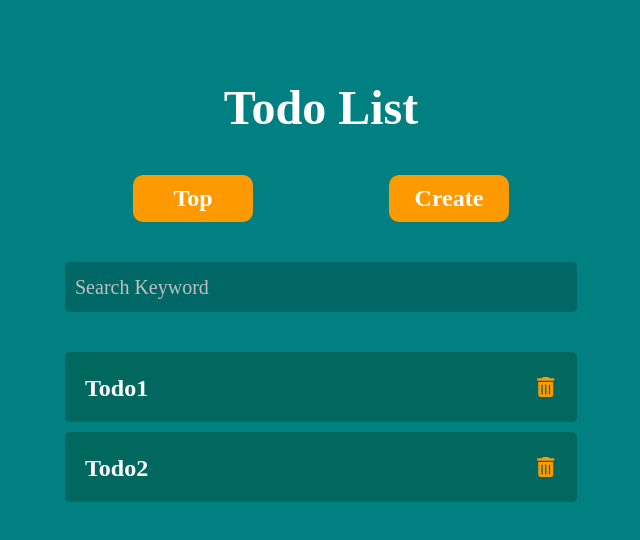
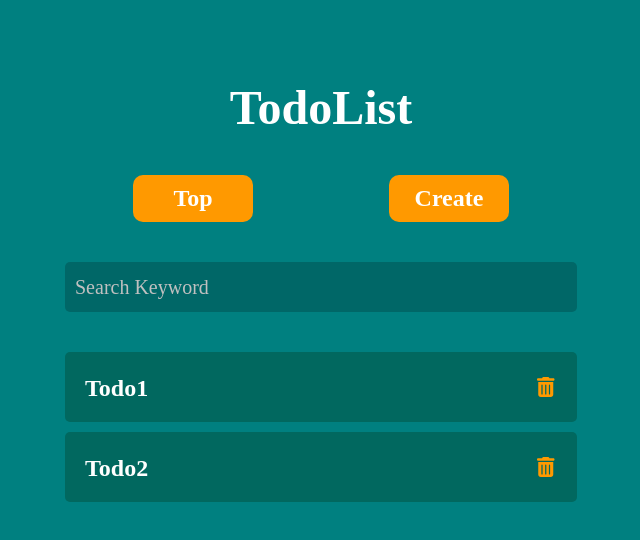
Before and after one commit to shodayuki/study_of_js, a React (Create React App) app in the folder brain-react/section_07/: page /react-output-router in a window 1280 px wide. Shown: the top 540 px of the page, without its empty margins (319-959 px from the left). Built offline with nearby package versions, Linux system fonts and the light colour scheme.

Commit message:
BaseLayout作成

```diff
--- /dev/null
+++ b/brain-react/section_07/src/components/organisims/BaseLayout/index.jsx
@@ -0,0 +1,28 @@
+/**
+ * BaseLayout
+ *
+ * @package components
+ */
+import { Navigation } from "../../molecules/Navigation";
+import styles from "./styles.module.css";
+
+/**
+ * BaseLayout
+ *
+ * @param children
+ * @param title
+ * @returns {JSX.Element}
+ * @constructor
+ */
+export const BaseLayout = ({ children, title }) => {
+    return (
+        <div className={styles.container}>
+            <h1 className={styles.title}>{title}</h1>
+            {/* リンクエリア */}
+            <section className={styles.common}>
+                <Navigation />
+            </section>
+            {children}
+        </div>
+    );
+};
--- /dev/null
+++ b/brain-react/section_07/src/components/organisims/BaseLayout/styles.module.css
@@ -0,0 +1,16 @@
+.container {
+    width: 50%;
+    margin: 80px auto;
+}
+
+.title {
+    text-align: center;
+    font-family: "Times New Roman", Times, serif;
+    color: #FFF;
+    font-size: 48px;
+}
+
+.common {
+    width: 80%;
+    margin: 40px auto;
+}
--- a/brain-react/section_07/src/components/templates/TodoTemplate/index.jsx
+++ b/brain-react/section_07/src/components/templates/TodoTemplate/index.jsx
@@ -1,4 +1,4 @@
-import { Navigation } from "../../molecules/Navigation";
+import { BaseLayout } from "../../organisims/BaseLayout";
 import { TodoList } from "../../organisims/TodoList";
 import { InputForm } from "../../atoms/InputForm";
 import { useTodoContext } from "../../../contexts/TodoContext";
@@ -16,29 +16,26 @@ export const TodoTemplate = () => {
     } = useTodoContext();
 
     return (
+        <BaseLayout title={"TodoList"}>
             <div className={styles.container}>
-            <h1 className={styles.title}>Todo List</h1>
-            {/* Todo追加エリア */}
-            <section className={styles.common}>
-                <Navigation />
-            </section>
                 {/* Todo検索フォームエリア */}
-            <section className={styles.common}>
+                <div className={styles.area}>
                     <InputForm
                         inputValue={searchKeyword}
                         placeholder={"Search Keyword"}
                         handleChangeValue={handleSearchTodo}
                     />
-            </section>
+                </div>
                 {/* Todoリスト一覧表示 */}
-            <section className={styles.common}>
+                <div className={styles.area}>
                     {showTodoList.length > 0 && (
                         <TodoList
                             todoList={showTodoList}
                             handleDeleteTodo={handleDeleteTodo}
                         />
                     )}
-            </section>
                 </div>
+            </div>
+        </BaseLayout>
     );
 }
--- a/brain-react/section_07/src/components/templates/TodoTemplate/style.module.css
+++ b/brain-react/section_07/src/components/templates/TodoTemplate/style.module.css
@@ -1,16 +1,8 @@
 .container {
-    width: 50%;
-    margin: 80px auto;
-}
-
-.title {
-    text-align: center;
-    font-family: "Times New Roman", Times, serif;
-    color: #FFF;
-    font-size: 48px;
-}
-
-.common {
     width: 80%;
     margin: 40px auto;
 }
+
+.area {
+    margin-top: 40px;
+}
```
Lines whose indentation alone changed are shown as unchanged.
